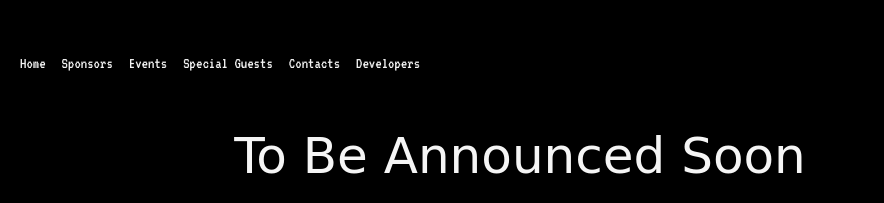
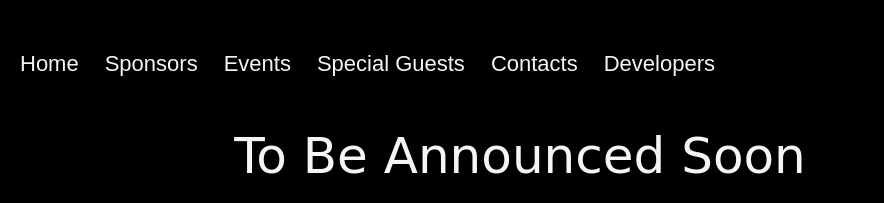
Before and after one commit to workdone0/kaalravdemo, a plain HTML site: page comingsoon.html in a window 1280 px wide. Shown: the top 203 px of the page, 120-1004 px from the left. Drawn offline with nearby package versions, Linux system fonts and the light colour scheme; a web font is replaced by a local one.

Commit message:
Updated Navbar

```diff
--- a/comingsoon.html
+++ b/comingsoon.html
@@ -20,22 +20,22 @@
           <div class="collapse navbar-collapse" id="navbarText">
             <ul class="navbar-nav mr-auto">
               <li class="nav-item active">
-                <a style="color: whitesmoke; font-family: 'VT323', monospace;" class="nav-link" href="index.html">Home </a>
+                <a style="color: whitesmoke; font-family: 'Miriam Libre', sans-serif; font-size: 22px; margin-right: 10px;" class="nav-link" href="index.html">Home </a>
               </li>
               <li class="nav-item">
-                <a style="color: whitesmoke; font-family: 'VT323', monospace;" class="nav-link" href="home.html#sponsors_link">Sponsors</a>
+                <a style="color: whitesmoke; font-family: 'Miriam Libre', sans-serif; font-size: 22px; margin-right: 10px;" class="nav-link" href="home.html#sponsors_link">Sponsors</a>
               </li>
               <li class="nav-item">
-                <a style="color: whitesmoke; font-family: 'VT323', monospace;" class="nav-link" href="events.html">Events</a>
+                <a style="color: whitesmoke; font-family: 'Miriam Libre', sans-serif; font-size: 22px; margin-right: 10px;" class="nav-link" href="events.html">Events</a>
               </li>
               <li class="nav-item">
-                <a style="color: whitesmoke; font-family: 'VT323', monospace;" class="nav-link" href="comingsoon.html">Special Guests</a>
+                <a style="color: whitesmoke; font-family: 'Miriam Libre', sans-serif; font-size: 22px; margin-right: 10px;" class="nav-link" href="comingsoon.html">Special Guests</a>
               </li>
               <li class="nav-item">
-                <a style="color: whitesmoke; font-family: 'VT323', monospace;" class="nav-link" href="contactus.html">Contacts</a>
+                <a style="color: whitesmoke; font-family: 'Miriam Libre', sans-serif; font-size: 22px; margin-right: 10px;" class="nav-link" href="contactus.html">Contacts</a>
               </li>
               <li class="nav-item">
-                <a style="color: whitesmoke; font-family: 'VT323', monospace;" class="nav-link" href="developers.html">Developers</a>
+                <a style="color: whitesmoke; font-family: 'Miriam Libre', sans-serif; font-size: 22px; margin-right: 10px;" class="nav-link" href="developers.html">Developers</a>
               </li>
             </ul>
           </div>
```
Also changed, not shown: contactus.html (+6 -6 lines), developers.html (+6 -6 lines), events.html (+6 -6 lines), guests.html (+6 -6 lines).
